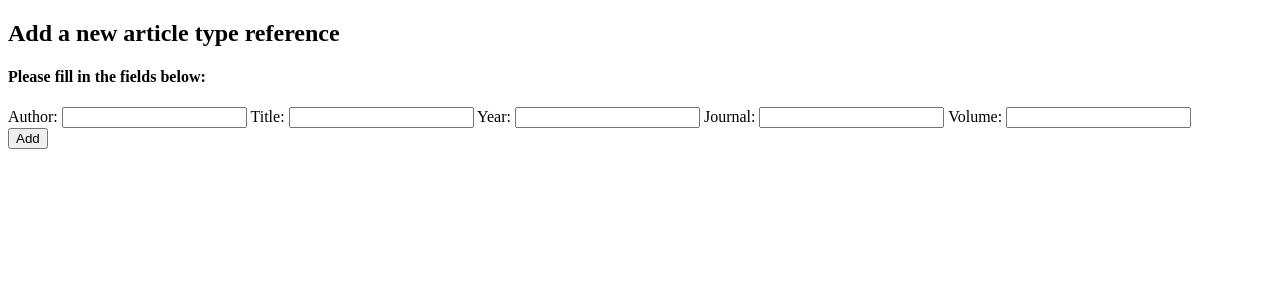
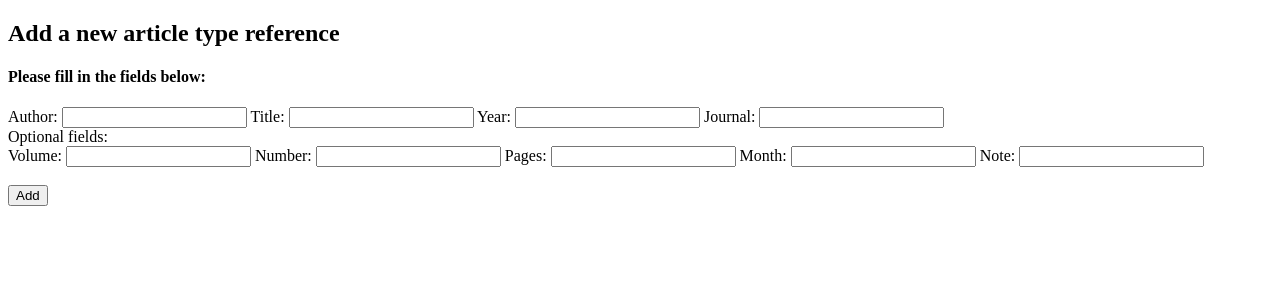
Before and after one commit to t0ffe/OhTu-miniprojekti, a Flask app: page /new_reference in a window 1280 px wide. Shown: the top 300 px of the page. Run offline with Flask 3, Linux system fonts and the light colour scheme.

Commit message:
Loput valinnaisista lisätty new_reference.html:ään.

```diff
--- a/src/templates/new_reference.html
+++ b/src/templates/new_reference.html
@@ -29,11 +29,22 @@ References app
   <input type="number" name="year">
 
   <label for="content">Journal:</label>
-  <input type="text" name="journal">
-
+  <input type="text" name="journal"><br>
+  Optional fields:<br>
   <label for="content">Volume:</label>
   <input type="number" name="volume">
 
+  <label for="content">Number:</label>
+  <input type="number" name="number">
+
+  <label for="content">Pages:</label>
+  <input type="number" name="pages">
+
+  <label for="content">Month:</label>
+  <input type="number" name="month">
+
+  <label for="content">Note:</label>
+  <input type="text" name="note"><br>
   <br>
   <button type="submit">
     Add
```
